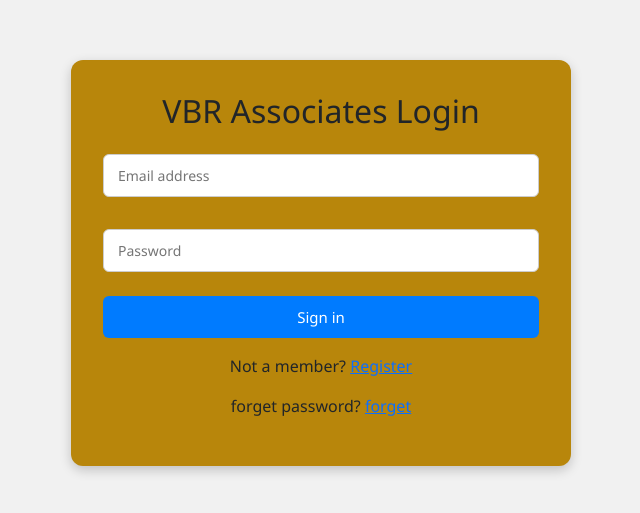
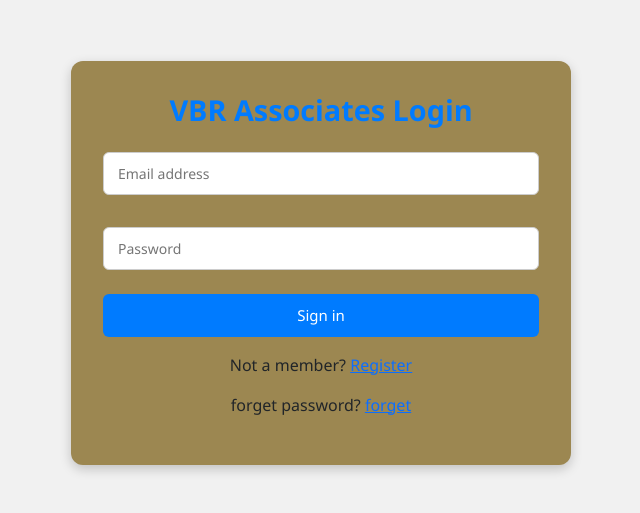
Before and after one commit to kishorkey/vbr_office_frontend, a React (Create React App) app: page / in a window 1280 px wide. Shown: the part 137-650 px from the top of the page, without its empty margins (319-959 px from the left). Built offline with nearby package versions, Linux system fonts and the light colour scheme.

Commit message:
updated url changes and css changes

```diff
--- a/src/components/LoginPage.css
+++ b/src/components/LoginPage.css
@@ -1,6 +1,6 @@
 
 .login-page-container {
-  background-color: darkgoldenrod; /* or use #FFD700 */
+  background-color: rgb(156, 135, 81); /* or use #FFD700 */
   padding: 2rem;
   border-radius: 12px;
   box-shadow: 0 4px 12px rgba(0, 0, 0, 0.2);
@@ -22,7 +22,7 @@
 .login-title {
   font-size: 1.8rem;
   font-weight: 600;
-  color: #2c3e50;
+  color: #007bff;
   text-align: center;
   margin-bottom: 1.5rem;
 }
--- a/src/components/LoginPage.js
+++ b/src/components/LoginPage.js
@@ -70,7 +70,7 @@ function LoginPage() {
     return (
         <div className="login-wrapper">
             <div className="login-page-container">
-                <h2 className="mb-4 text-center">VBR Associates Login</h2>
+                <h2 className="login-title">VBR Associates Login</h2>
                 <div className="login-user-form">
                     <input
                         type="email"
--- a/src/components/NewUser.css
+++ b/src/components/NewUser.css
@@ -7,7 +7,7 @@
   background-color: rgba(255, 255, 255, 0.85);
   box-shadow: 0 4px 12px rgba(0, 0, 0, 0.2);
   font-family: 'Segoe UI', sans-serif;
-background-color:darkgoldenrod;
+background-color:rgb(156, 135, 81); ;
 }
 
 .new-user-title {
--- a/src/components/NewUser.js
+++ b/src/components/NewUser.js
@@ -49,7 +49,7 @@ const handleSendMail = async () => {
 
   const verifyOtp = async () => {
   try {
-    const response = await fetch(API.VERIFY_USER+ `?otp=${otp}`, {
+    const response = await fetch(API.VERIFY_USER+ `otp=${otp}`, {
       method: "POST",
       headers: {
         "Content-Type": "application/json",
```
Also changed, not shown: 1 other file (tests, documents, lock files or other folders).
